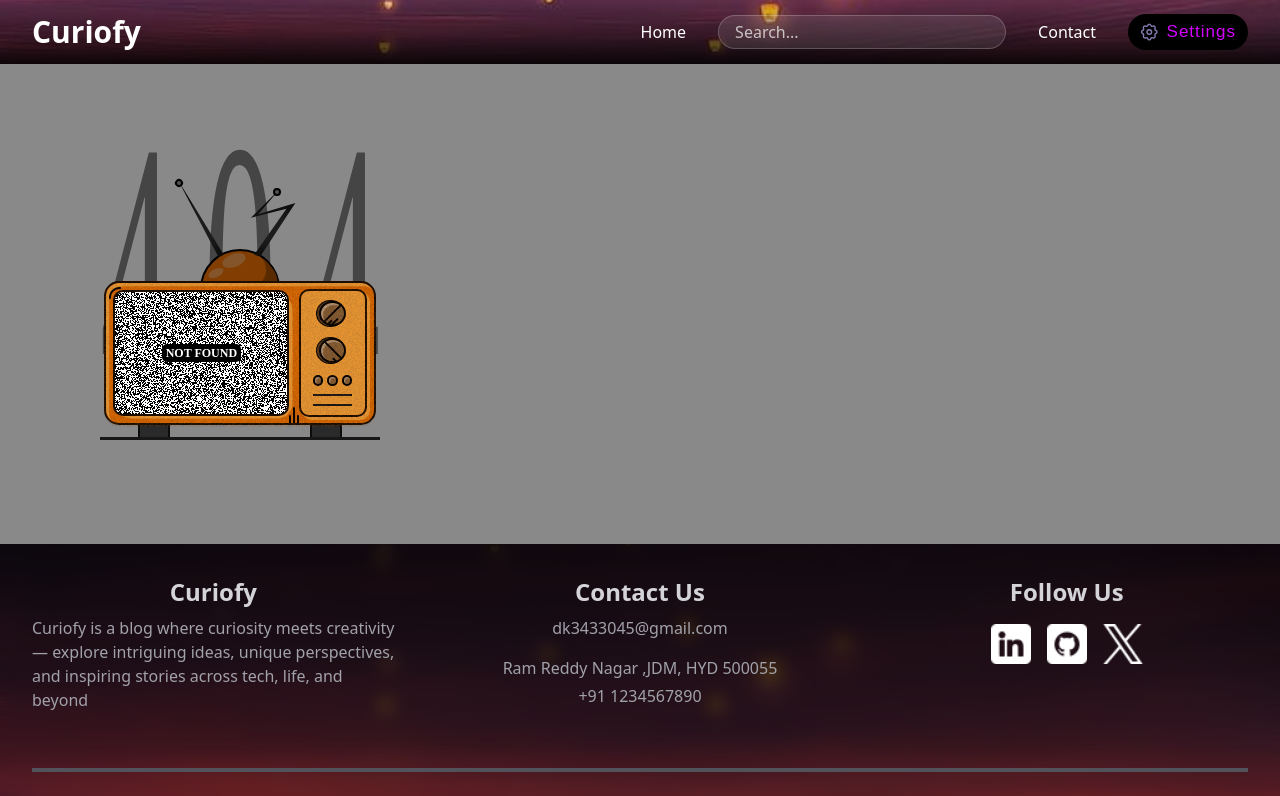
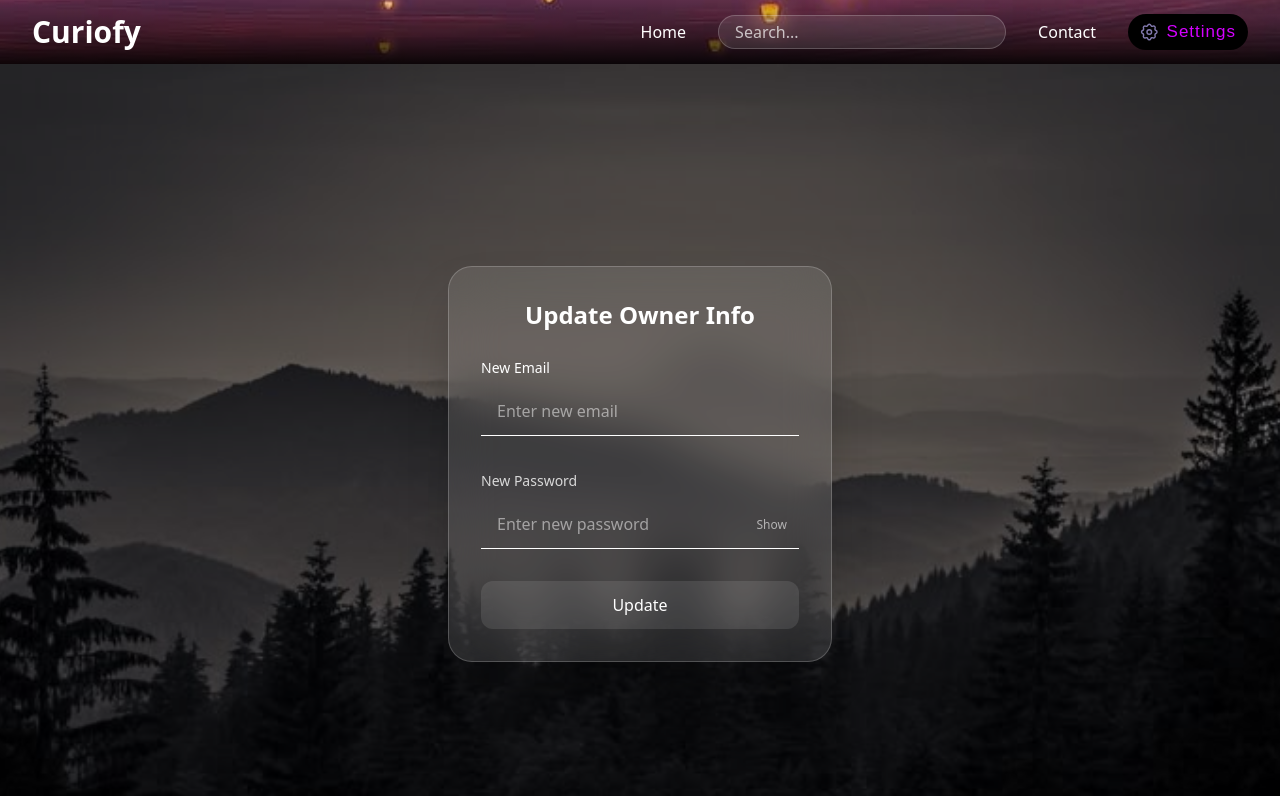
Before and after one commit to Deepaksharma084/Curiofy, a React (Vite) app in the folder client/: page /owner/updateOwner in a window 1280 px wide. Shown: the top 796 px of the page. Built offline with nearby package versions, Linux system fonts and the light colour scheme.

Commit message:
added owner update functionlity

```diff
--- a/client/src/App.jsx
+++ b/client/src/App.jsx
@@ -3,6 +3,7 @@ import { AuthProvider, useAuth } from './context/AuthContext';
 import RegisterOwner from "./components/RegisterOwnerForm";
 import LoginOwner from "./components/LoginOwnerForm";
 import CreateBlogForm from "./components/CreateBlogPosts";
+import UpdateOwnerForm from "./components/UpdateOwnerForm";
 import Navbar from './components/Navbar';
 import BlogListing from './components/BlogListing';
 import Home from './components/Home';
@@ -39,6 +40,7 @@ function App() {
                 </ProtectedRoute>
               }
             />
+            <Route path="/owner/updateOwner" element={<UpdateOwnerForm />} />
             <Route path="/blogs/:category" element={<BlogListing />} />
             <Route path="/blog/:id" element={<BlogDetail />} />
             <Route path="/blog/edit/:id" element={<BlogUpdate />} />
--- a/client/src/components/AdminDiv.jsx
+++ b/client/src/components/AdminDiv.jsx
@@ -26,6 +26,7 @@ export default function AdminDiv() {
             <Link to='/owner/login' className="rightToLeft px-4 py-2 text-xl text-bold text-[#b814ff] hover:bg-[#702718]">Login</Link>
             <Link to='/owner/register' className="rightToLeft px-4 py-2 text-xl text-bold text-[#b814ff] hover:bg-[#702718]">Register</Link>
             <Link to='/blogs/create' className="rightToLeft px-4 py-2 text-xl text-bold text-[#b814ff] hover:bg-[#702718]">Create Blogs</Link>
+            <Link to='/owner/updateOwner' className="rightToLeft px-4 py-2 text-xl text-bold text-[#b814ff] hover:bg-[#702718]">Change Credientials</Link>
         </div>
     );
 }
--- /dev/null
+++ b/client/src/components/UpdateOwnerForm.jsx
@@ -0,0 +1,121 @@
+// New file: client/src/components/UpdateOwnerForm.jsx
+import { useState } from "react";
+import { useNavigate } from "react-router-dom";
+import styles from './AuthPage.module.css';
+import { useAuth } from "../context/AuthContext";
+import { API_BASE_URL } from "../config";
+
+const UpdateOwnerForm = () => {
+    const [formData, setFormData] = useState({ email: "", password: "" });
+    const [error, setError] = useState("");
+    const [success, setSuccess] = useState("");
+    const [showPassword, setShowPassword] = useState(false); // <-- Add this line
+    const { setOwner } = useAuth();
+    const navigate = useNavigate();
+
+    const handleChange = (e) => {
+        setFormData({ ...formData, [e.target.name]: e.target.value });
+        setError("");
+        setSuccess("");
+    };
+
+    const handleSubmit = async (e) => {
+        e.preventDefault();
+        try {
+            const res = await fetch(`${API_BASE_URL}/owner/updateOwner`, {
+                method: "PUT",
+                headers: { "Content-Type": "application/json" },
+                credentials: "include",
+                body: JSON.stringify(formData),
+            });
+            const data = await res.json();
+            if (res.ok && data.owner) {
+                setSuccess("Updated successfully!");
+                setOwner(data.owner);
+                navigate("/");
+            } else {
+                setError(data.error || "Update failed.");
+                // If error is about login, redirect after 2 seconds to login page
+                if ((data.error || "").toLowerCase().includes("login")) {
+                    setTimeout(() => {
+                        navigate("/owner/login");
+                    }, 2000);
+                }
+            }
+        } catch (err) {
+            setError("Error updating owner.");
+        }
+    };
+
+    return (
+        <div className={styles.authContainer}>
+            <div className={styles.overlay}>
+                <div className="backdrop-blur-xl bg-white/10 p-8 rounded-3xl shadow-2xl w-96 border border-white/20">
+                    <h2 className="text-2xl font-semibold text-white mb-6 text-center">Update Owner Info</h2>
+
+                    {/* Alert Messages */}
+                    {error && (
+                        <div className="bg-red-500/20 text-white p-3 rounded-lg mb-4 text-sm">
+                            {error}
+                        </div>
+                    )}
+                    {success && (
+                        <div className="bg-green-500/20 text-white p-3 rounded-lg mb-4 text-sm">
+                            {success}
+                        </div>
+                    )}
+
+                    <form className="space-y-8" onSubmit={handleSubmit}>
+                        <div className="space-y-2">
+                            <label className="text-sm text-white">New Email</label>
+                            <input
+                                className="w-full px-4 py-3 bg-transparent focus:ring-0 border-0 border-b border-white
+                                 text-white placeholder-white/50 focus:border-white   focus:outline-none
+                                 focus:ring-white/30 transition-all duration-300"
+                                type="email"
+                                name="email"
+                                placeholder="Enter new email"
+                                value={formData.email}
+                                onChange={handleChange}
+                            />
+                        </div>
+                        <div className="space-y-2">
+                            <label className="text-sm text-white/80">New Password</label>
+                            <div className="relative">
+                                <input
+                                    className="w-full px-4 py-3 bg-transparent border-0 border-b border-white
+                                         text-white focus:border-white focus:ring-0 focus:outline-none  placeholder-white/50  focus:border-white/30
+                                         focus:ring-white/30 transition-all duration-300"
+                                    type={showPassword ? "text" : "password"}
+                                    name="password"
+                                    placeholder="Enter new password"
+                                    value={formData.password}
+                                    onChange={handleChange}
+                                />
+                                <button
+                                    type="button"
+                                    className="absolute right-3 top-1/2 -translate-y-1/2 text-white/60 text-xs"
+                                    onClick={() => setShowPassword((prev) => !prev)}
+                                    tabIndex={-1}
+                                >
+                                    {showPassword ? "Hide" : "Show"}
+                                </button>
+                            </div>
+                        </div>
+
+                        <button
+                            className="mt-5 w-full py-3 bg-white/10 text-white rounded-xl hover:bg-white/20
+                                     focus:outline-none focus:ring-2 focus:ring-white/30
+                                     transition-all duration-300"
+                            type="submit"
+                        >
+                            Update
+                        </button>
+                    </form>
+                </div>
+            </div>
+        </div>
+    );
+};
+
+export default UpdateOwnerForm;
```
Also changed, not shown: 2 other files (tests, documents, lock files or other folders).
